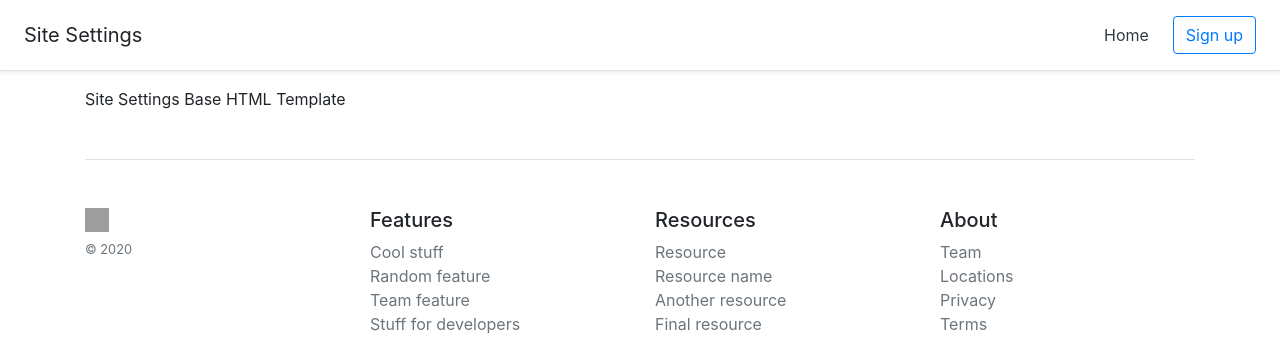
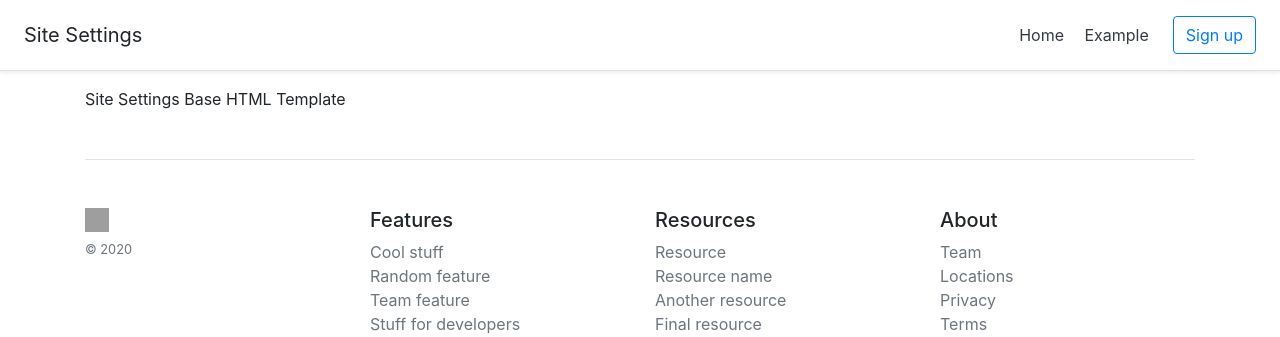
Before and after one commit to renderbox/django-site-configs, a Django app: template siteconfigs/templates/siteconfigs/base.html in a window 1280 px wide. Shown: the top 337 px of the page. Run offline with Django 3.2, Linux system fonts and the light colour scheme; the template is opened without the code that fills it, so the values that code supplies are empty; some libraries are stand-ins or nearby versions; grey boxes are pictures that could not be loaded.

Commit message:
add example to header

```diff
--- a/siteconfigs/templates/siteconfigs/base.html
+++ b/siteconfigs/templates/siteconfigs/base.html
@@ -52,7 +52,8 @@
     <header class="d-flex flex-column flex-md-row align-items-center p-3 px-md-4 mb-3 bg-white border-bottom shadow-sm">
       <h5 class="my-0 mr-md-auto font-weight-normal">Site Settings</h5>
       <nav class="my-2 my-md-0 mr-md-3">
-        <a class="p-2 text-dark" href="/">Home</a>
+          <a class="p-2 text-dark" href="/">Home</a>
+          <a class="p-2 text-dark" href="{% url 'core-example' %}">Example</a>
       </nav>
       <a class="btn btn-outline-primary" href="#">Sign up</a>
     </header>
```
